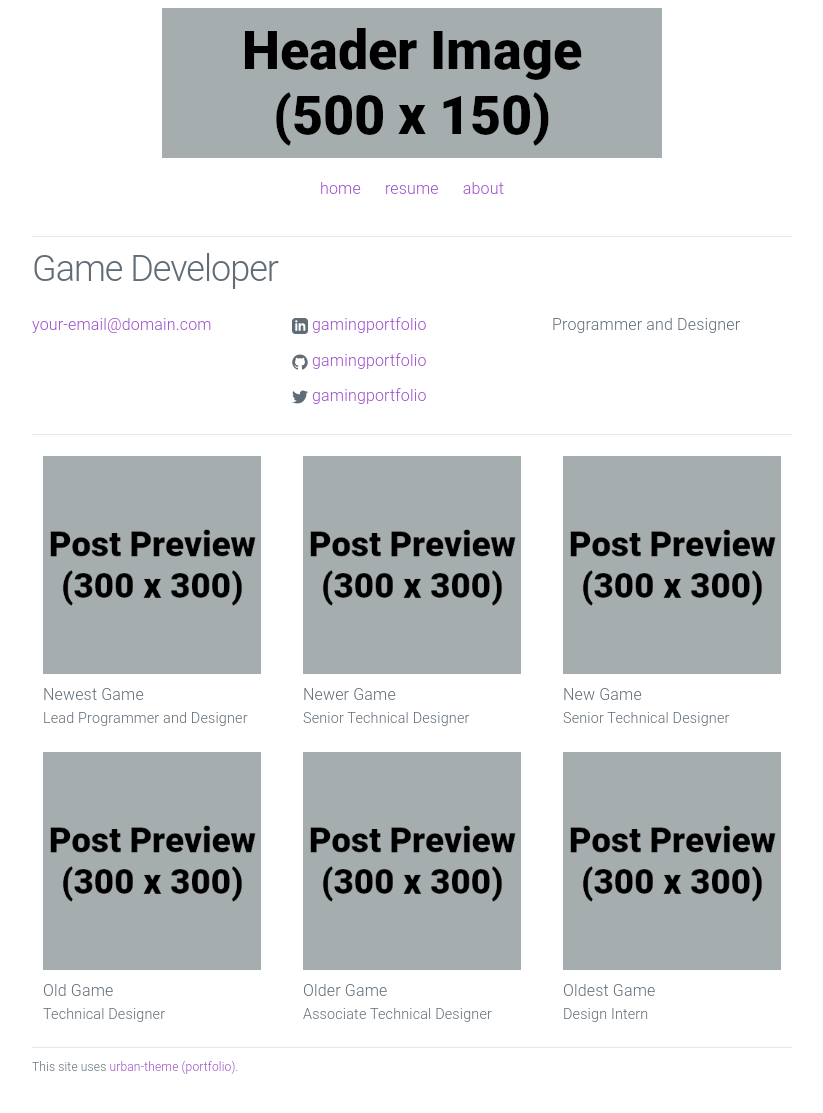
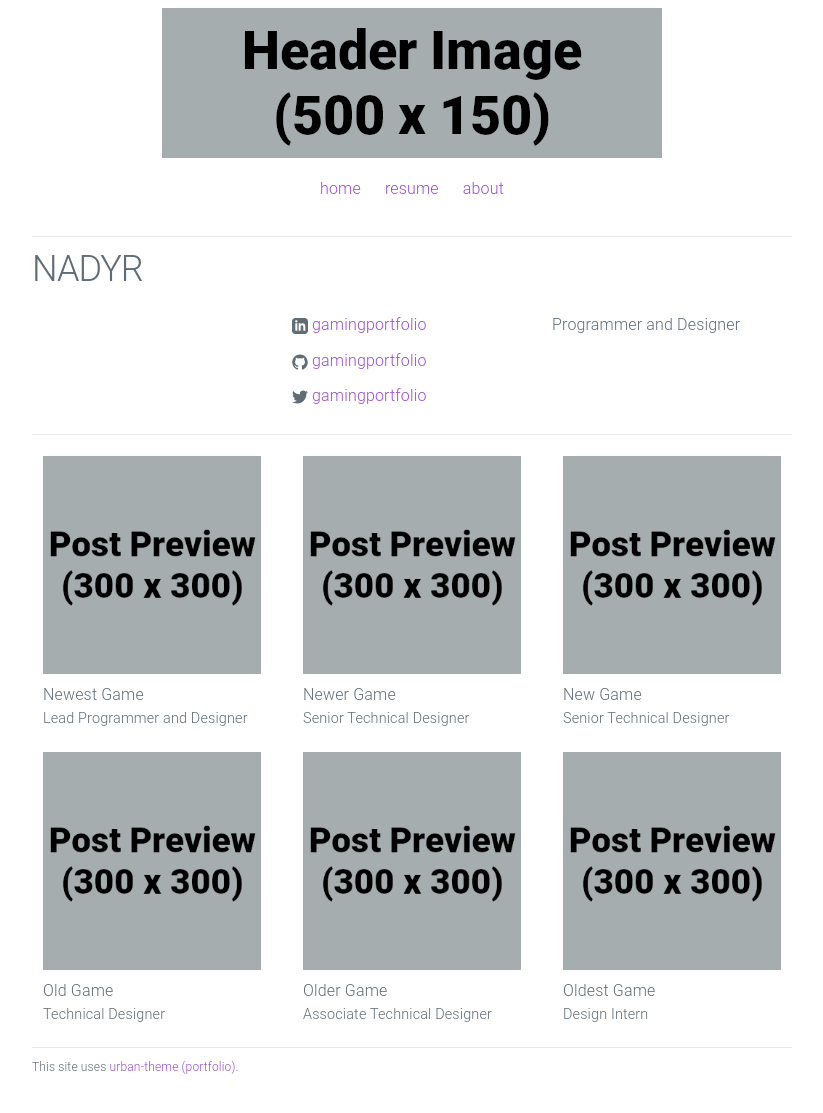
Before and after one commit to loganmakesgames/loganmakesgames.github.io, a Jekyll site: the page built from index.html, in a window 1280 px wide. Shown: the whole page, without its empty margins (228-1051 px from the left). Built offline with Jekyll 4.4.1, drawn with Linux system fonts in a browser that asks for light colours.

Commit message:
Update _config.yml

```diff
--- a/_config.yml
+++ b/_config.yml
@@ -1,6 +1,6 @@
 # Site settings
-title: Game Developer
-email: your-email@domain.com
+title: NADYR
+email:
 description: > # keep this and put description below
   Programmer and Designer
 url: "https://loganmakesgames.github.io" # the base hostname & protocol for your site
```
